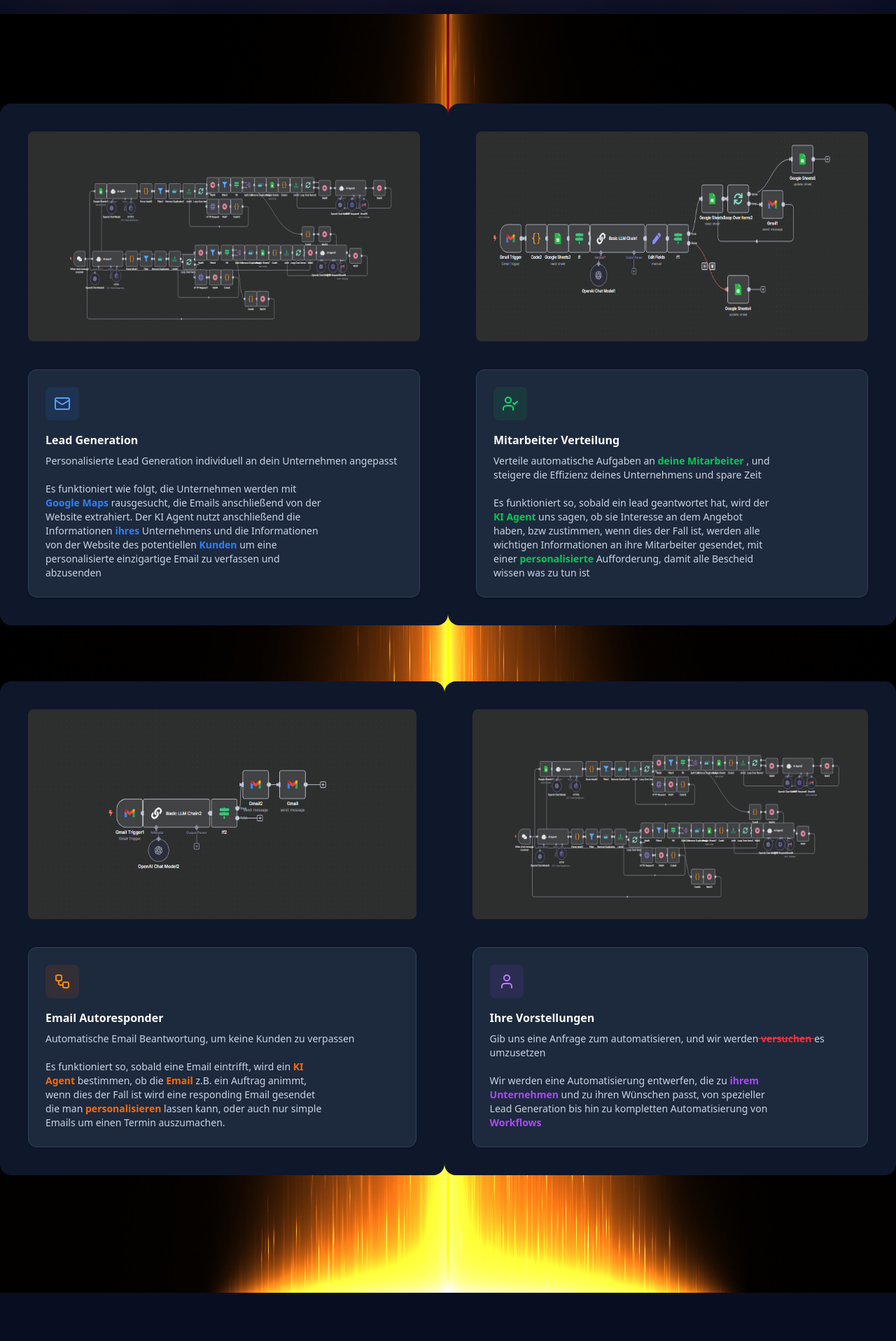
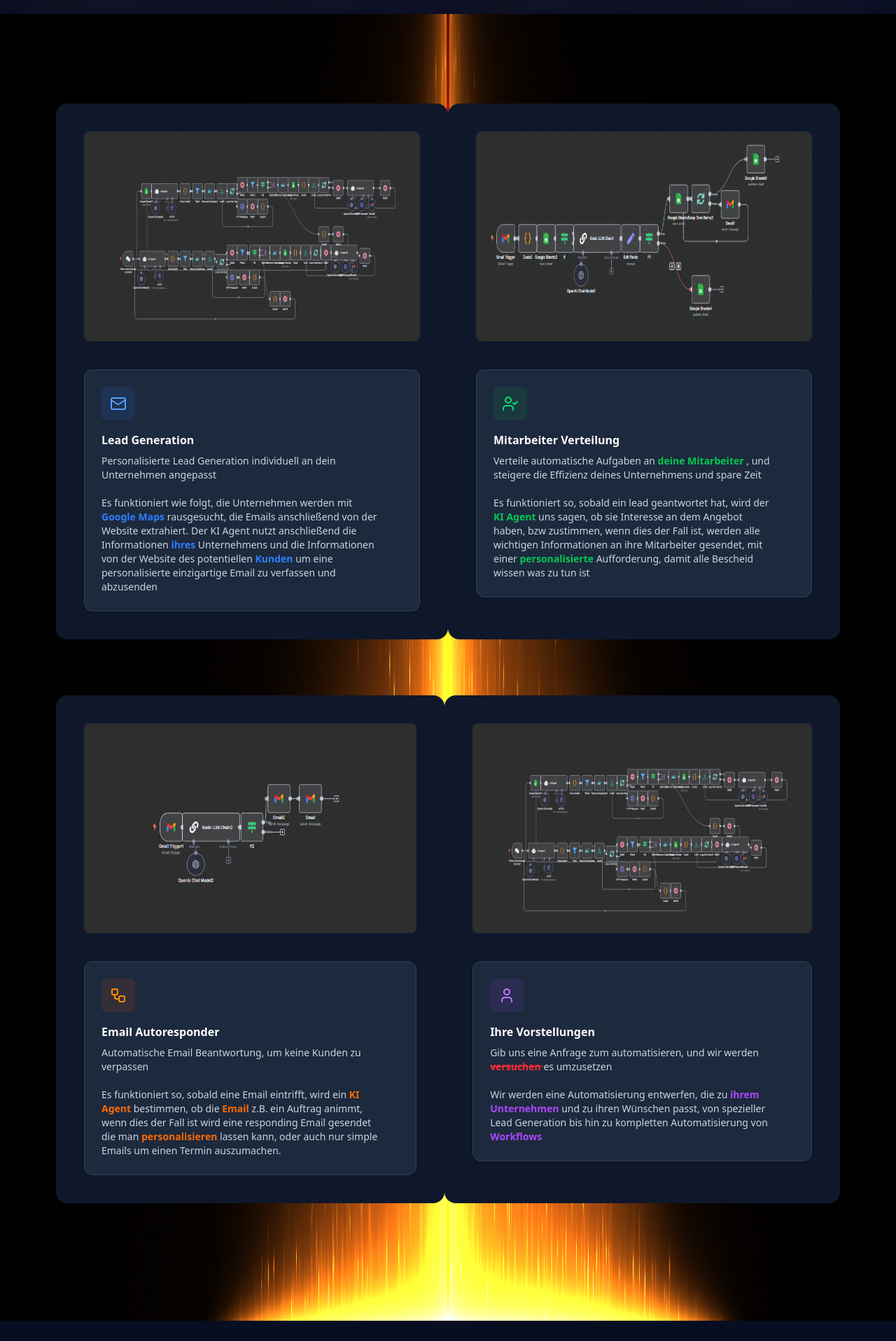
Before and after one commit to KreakxX/n8n-Agentur-Website, a Next.js app: page / in a window 1280 px wide. Shown: the part 1470-3387 px from the top of the page at 70% size. Built offline with nearby package versions, Linux system fonts and the light colour scheme.

Commit message:
Design update 4

```diff
--- a/src/app/page.tsx
+++ b/src/app/page.tsx
@@ -381,10 +381,10 @@ export default function LandingPage() {
         ></img>
 
         <div className="relative z-10">
-          <div className="container mx-auto ">
-            <div className="flex justify-between  mb-20  ">
+          <div className=" mx-auto ">
+            <div className="flex justify-between   mb-20  ">
               <div className="flex  ">
-                <div className="flex-col bg-slate-900 p-10 rounded-2xl ">
+                <div className="flex-col bg-slate-900 p-10 rounded-2xl ml-20 ">
                   <img
                     className="h-[300px] w-[600px] rounded-lg mb-10"
                     src={"LeadAutomationWorkflow.png"}
@@ -434,7 +434,7 @@ export default function LandingPage() {
                 </div>
               </div>
               <div className="flex ">
-                <div className="flex-col bg-slate-900 p-10 rounded-2xl ">
+                <div className="flex-col bg-slate-900 p-10 rounded-2xl mr-20 ">
                   <img
                     className="h-[300px] w-[600px] rounded-lg mb-10"
                     src={"MitarbeiterWorkflow.png"}
@@ -488,7 +488,7 @@ export default function LandingPage() {
 
             <div className="flex justify-between mb-10  ">
               <div className="flex ">
-                <div className="flex-col bg-slate-900 p-10 rounded-2xl">
+                <div className="flex-col bg-slate-900 p-10 rounded-2xl ml-20">
                   <img
                     className="h-[300px] w-[600px] rounded-lg mb-10"
                     src={"AutoResponder.png"}
@@ -536,7 +536,7 @@ export default function LandingPage() {
                 </div>
               </div>
               <div className="flex ">
-                <div className="flex-col bg-slate-900 p-10 rounded-2xl">
+                <div className="flex-col bg-slate-900 p-10 rounded-2xl mr-20">
                   <img
                     className="h-[300px] w-[600px] rounded-lg mb-10"
                     src={"LeadAutomationWorkflow.png"}
```
